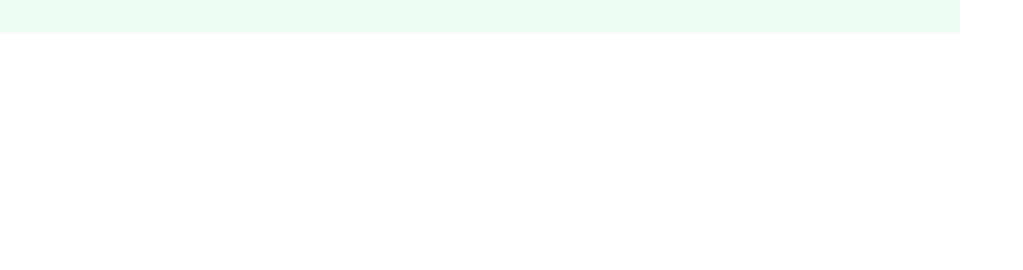
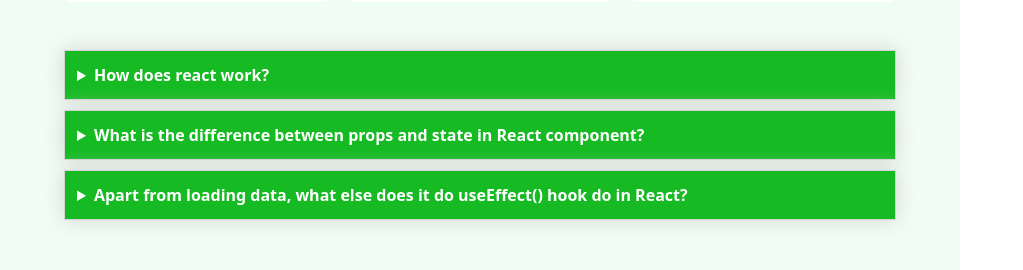
Before and after one commit to mdshakil20/daily-islamic-task, a React (Create React App) app: page / in a window 1280 px wide. Shown: the part 1126-1396 px from the top of the page, without its empty margins (0-1023 px from the left). Before the commit the page ends 1160 px from the top, so only its background shows below. Built offline with nearby package versions, Linux system fonts and the light colour scheme.

Commit message:
Accodion added

```diff
--- /dev/null
+++ b/src/Components/Accordion/Accordion.css
@@ -0,0 +1,25 @@
+
+details {
+    border: 1px solid #d4d4d4;
+    padding: .75em .75em 0;
+	margin-top: 10px;
+	box-shadow:0 0 20px #d4d4d4;
+}
+
+summary {
+    font-weight: bold;
+    margin: -.75em -.75em 0;
+    padding: .75em;
+    background-color: #16ba23;
+    color: #fff;
+}
+
+details[open] {
+    padding: .75em;
+	border-bottom: 1px solid #d4d4d4;
+}
+
+details[open] summary {
+    border-bottom: 1px solid #d4d4d4;
+    margin-bottom: 10px;
+}
--- /dev/null
+++ b/src/Components/Accordion/Accordion.js
@@ -0,0 +1,33 @@
+import React from 'react';
+import './Accordion.css'
+
+const Accordion = () => {
+    return (
+        <div className='mt-12'>
+            <details>
+                <summary>How does react work?</summary>
+                ReactJS divides the UI into isolated reusable pieces of code known as components.
+                React components work similarly to JavaScript functions as they accept arbitrary inputs called properties or props.
+                It's possible to have as many components as necessary without cluttering your code.
+            </details>
+            <details>
+                <summary>What is the difference between props and state in React component?</summary>
+                Simply put, State is the local state of the component which cannot be accessed and modified outside
+                of the component. It's equivalent to local variables in a function. Props, on the other hand, make
+                components reusable by giving components the ability to receive data from their parent component in
+                the form of props.
+            </details>
+
+            <details>
+                <summary>Apart from loading data, what else does it do useEffect() hook do in React?</summary>
+                The useEffect Hook allows you to perform side effects in your components.
+                Some examples of side effects are: fetching data,
+                directly updating the DOM, and timers. useEffect accepts two arguments.
+                The second argument is optional.
+            </details>
+
+        </div>
+    );
+};
+
+export default Accordion;
--- a/src/Components/TaskList/TaskList.js
+++ b/src/Components/TaskList/TaskList.js
@@ -1,4 +1,5 @@
 import React, { useEffect, useState } from 'react';
+import Accordion from '../Accordion/Accordion';
 import Break from '../Break/Break';
 import Task from '../Task/Task';
 import TimeCalculate from '../TimeCalculate/TimeCalculate';
@@ -21,9 +22,15 @@
     };
 
     return (
+        <div>
             <div className='app_container flex'>
                 <div className="tasks_container bg-green-50	 w-3/4 p-16">
-                <h1 className='text-2xl'>Daily Islamic Task</h1>
+                    <div className='flex'>
+                        <img src={require('../../img/islamic.jpg')} alt="" width={40} height={40} />
+                        <h1 className=' ml-2 text-2xl'>Daily Islamic Task</h1>
+                    </div>
+
+                    <p>Select items:</p>
                     <div className='grid gap-4 lg:grid-cols-3 md:grid-cols-2 sm:grid-cols-1 '>
                         {
                             tasks.map(task =>
@@ -31,6 +38,7 @@
                             )
                         }
                     </div>
+                    <Accordion></Accordion>
                 </div>
                 <div className='w-1/4 p-5 h-screen sticky top-0'>
                     <User></User>
@@ -39,6 +47,8 @@
                     <button className='w-full p-4 text-xs lg:text-base mb-5 font-bold bg-green-400 rounded-lg '>Activity Completed</button>
                 </div>
             </div>
+        </div>
+
 
     );
 };
```
Also changed, not shown: src/img/islamic.jpg (added). Lines whose indentation alone changed are shown as unchanged.
